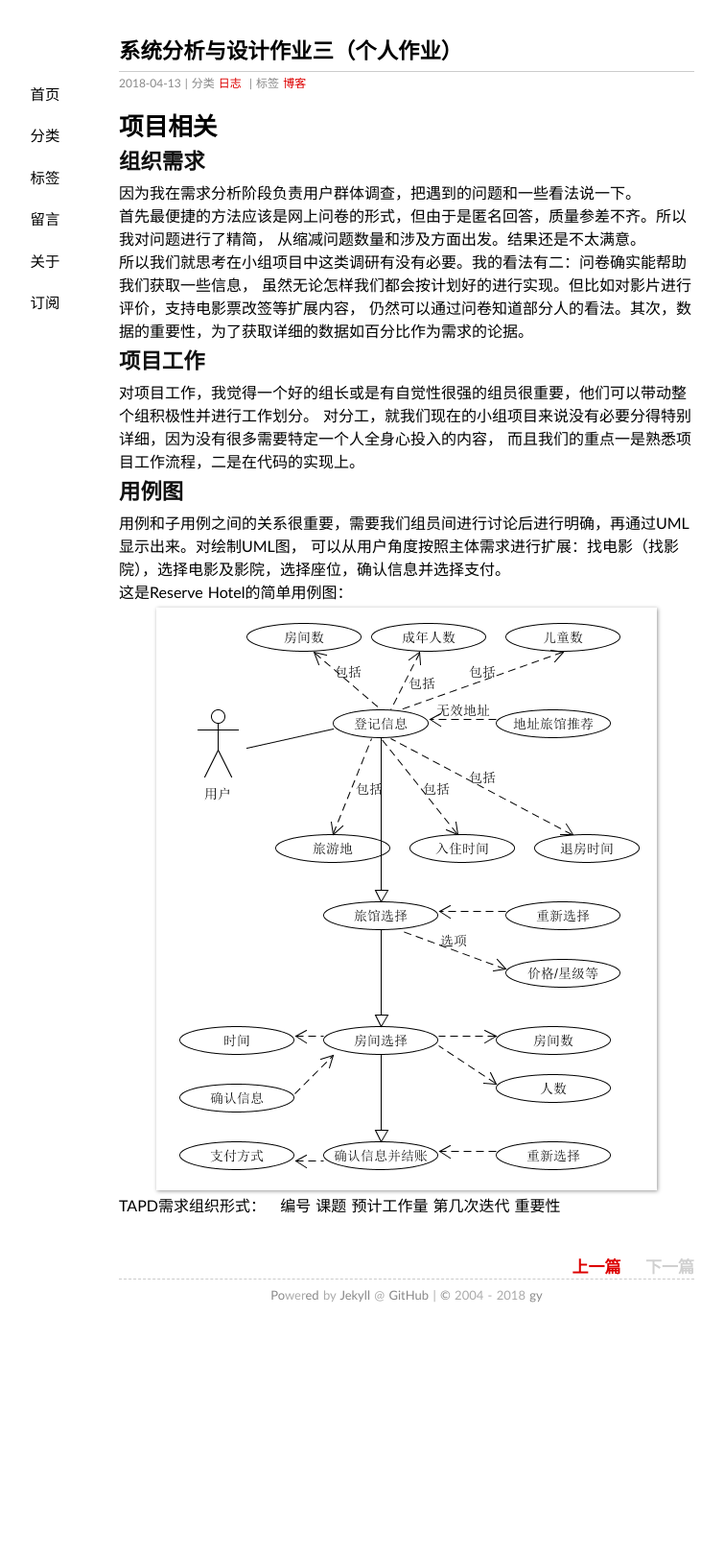
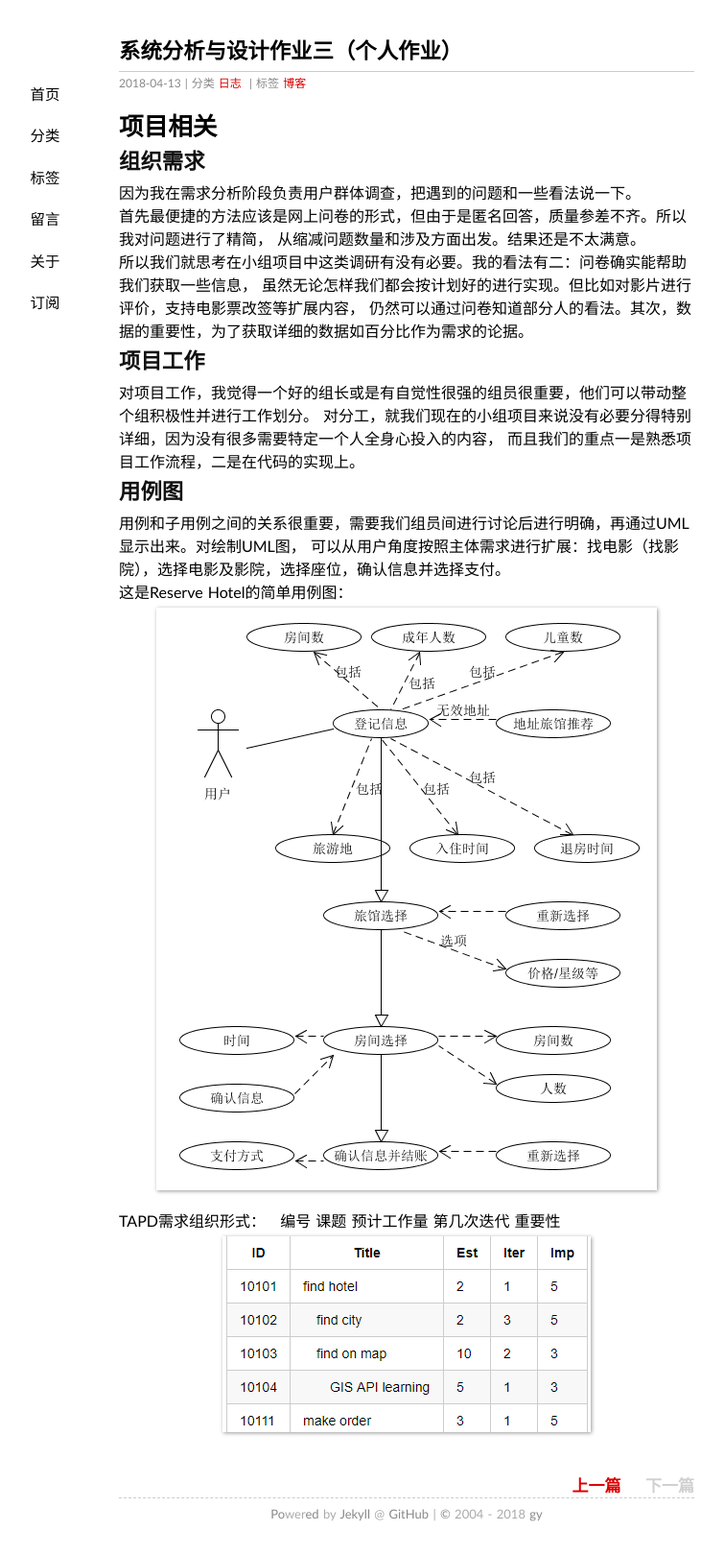
Before and after one commit to gaoynui/gaoynui.github.io, a Jekyll site: the page built from _posts/2018-04-13-hw3.md, in a window 1280 px wide. Shown: the whole page at 96% size, without its empty margins (216-971 px from the left). Built offline with Jekyll 4.4.1, drawn with Linux system fonts in a browser that asks for light colours; before the commit the page ends 1392 px from its top, so only the background shows below that.

Commit message:
Update 2018-04-13-hw3.md

```diff
--- a/_posts/2018-04-13-hw3.md
+++ b/_posts/2018-04-13-hw3.md
@@ -22,5 +22,8 @@ tags: 博客
 可以从用户角度按照主体需求进行扩展：找电影（找影院），选择电影及影院，选择座位，确认信息并选择支付。
 这是Reserve Hotel的简单用例图：
 ![](https://github.com/gaoynui/gaoynui.github.io/blob/master/_posts/pictures/ReserveHotelUS.png?raw=true)
+
+
 TAPD需求组织形式：
 编号 课题 预计工作量 第几次迭代 重要性
+![](https://github.com/gaoynui/gaoynui.github.io/blob/master/_posts/pictures/ReserveHotelTAPD.png?raw=true)
```
